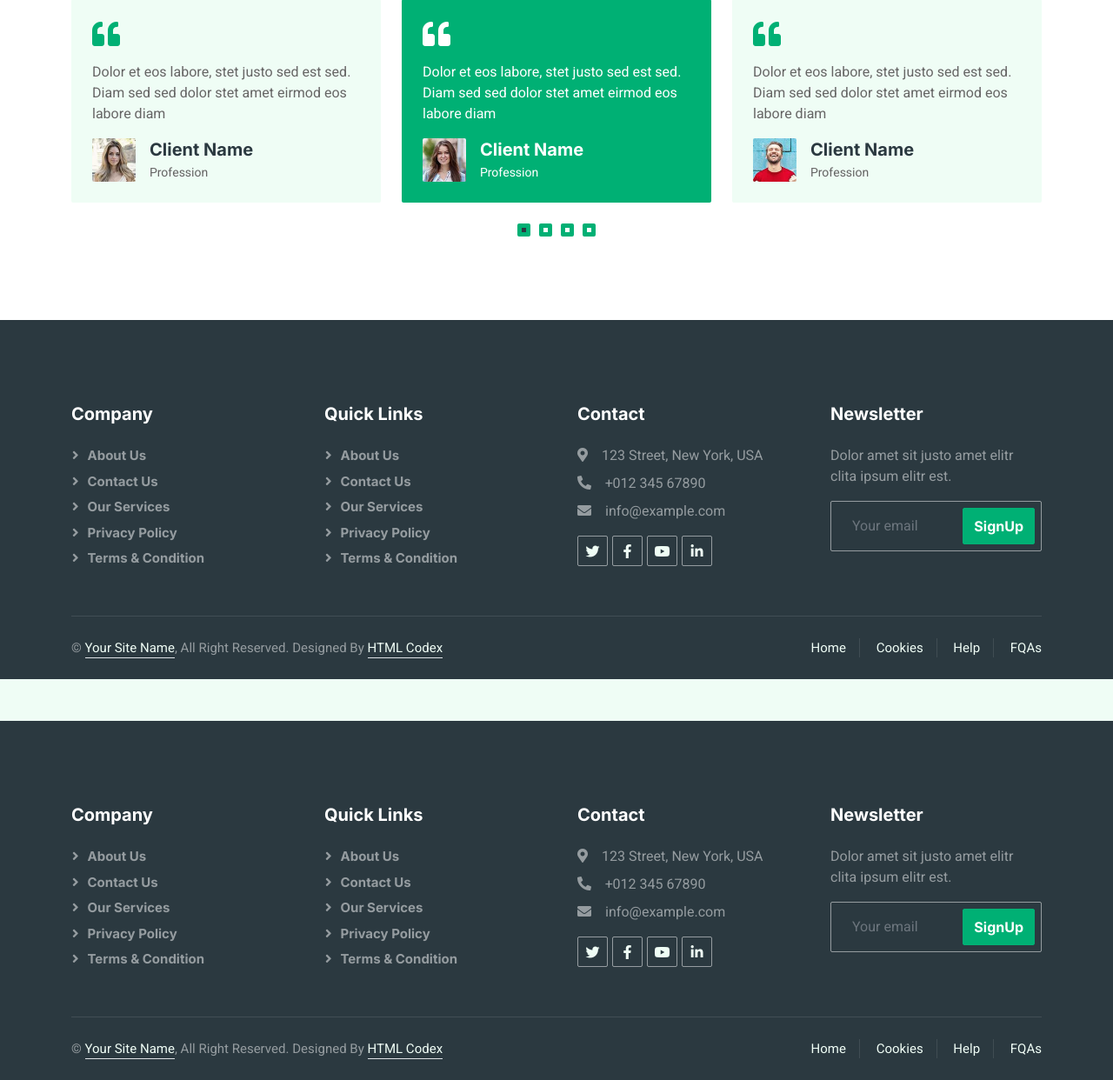
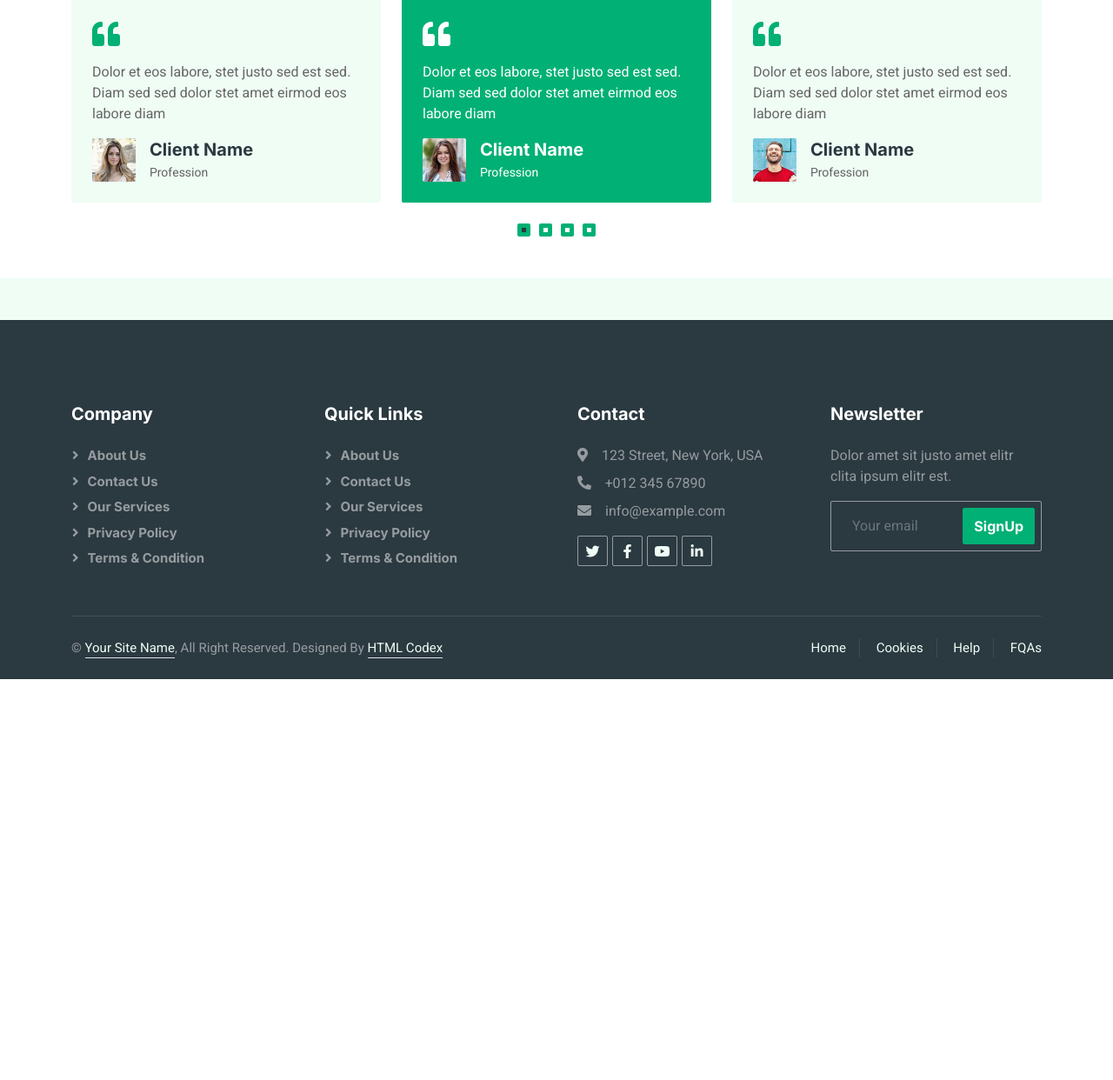
Before and after one commit to aviralyadav/python, a Django app: page / in a window 1280 px wide. Shown: the part 3404-4646 px from the top of the page at 87% size. After the commit the page ends 4185 px from the top, so only its background shows below. Run offline with Django 3.2, Linux system fonts and the light colour scheme; some libraries are stand-ins or nearby versions.

Commit message:
base.html file with extends and block tag

```diff
--- a/firstdjangoapp/templates/about.html
+++ b/firstdjangoapp/templates/about.html
@@ -1,4 +1,5 @@
-{% include 'header.html' %}
+{% extends 'base.html' %}
+{% block content %}
     <div class="container-xxl bg-white p-0">
        <!-- Header End -->
 <div class="container-xxl py-5 bg-dark page-header mb-5">
@@ -47,4 +48,4 @@
         </div>
         <!-- About End -->
     </div>
-{% include 'footer.html' %}
+{% endblock  %}
--- /dev/null
+++ b/firstdjangoapp/templates/base.html
@@ -0,0 +1,5 @@
+{% include 'header.html' %}
+
+{% block content %}{% endblock  %}
+
+{% include 'footer.html' %}
--- a/firstdjangoapp/templates/contact.html
+++ b/firstdjangoapp/templates/contact.html
@@ -1,4 +1,5 @@
-{% include 'header.html' %}
+{% extends 'base.html' %}
+{% block content %}
     <div class="container-xxl bg-white p-0">
 
         <!-- Header End -->
@@ -98,4 +99,4 @@
         <!-- Contact End -->
 
     </div>
-{% include 'footer.html' %}
+{% endblock  %}
--- a/firstdjangoapp/templates/index.html
+++ b/firstdjangoapp/templates/index.html
@@ -1,4 +1,5 @@
-{% include 'header.html' %}
+{% extends 'base.html' %}
+{% block content %}
 
     <div class="container-xxl bg-white p-0">
         <!-- Carousel Start -->
@@ -569,75 +570,6 @@
         </div>
         <!-- Testimonial End -->
 
-
-        <!-- Footer Start -->
-        <div class="container-fluid bg-dark text-white-50 footer pt-5 mt-5 wow fadeIn" data-wow-delay="0.1s">
-            <div class="container py-5">
-                <div class="row g-5">
-                    <div class="col-lg-3 col-md-6">
-                        <h5 class="text-white mb-4">Company</h5>
-                        <a class="btn btn-link text-white-50" href="">About Us</a>
-                        <a class="btn btn-link text-white-50" href="">Contact Us</a>
-                        <a class="btn btn-link text-white-50" href="">Our Services</a>
-                        <a class="btn btn-link text-white-50" href="">Privacy Policy</a>
-                        <a class="btn btn-link text-white-50" href="">Terms & Condition</a>
-                    </div>
-                    <div class="col-lg-3 col-md-6">
-                        <h5 class="text-white mb-4">Quick Links</h5>
-                        <a class="btn btn-link text-white-50" href="">About Us</a>
-                        <a class="btn btn-link text-white-50" href="">Contact Us</a>
-                        <a class="btn btn-link text-white-50" href="">Our Services</a>
-                        <a class="btn btn-link text-white-50" href="">Privacy Policy</a>
-                        <a class="btn btn-link text-white-50" href="">Terms & Condition</a>
-                    </div>
-                    <div class="col-lg-3 col-md-6">
-                        <h5 class="text-white mb-4">Contact</h5>
-                        <p class="mb-2"><i class="fa fa-map-marker-alt me-3"></i>123 Street, New York, USA</p>
-                        <p class="mb-2"><i class="fa fa-phone-alt me-3"></i>+012 345 67890</p>
-                        <p class="mb-2"><i class="fa fa-envelope me-3"></i>info@example.com</p>
-                        <div class="d-flex pt-2">
-                            <a class="btn btn-outline-light btn-social" href=""><i class="fab fa-twitter"></i></a>
-                            <a class="btn btn-outline-light btn-social" href=""><i class="fab fa-facebook-f"></i></a>
-                            <a class="btn btn-outline-light btn-social" href=""><i class="fab fa-youtube"></i></a>
-                            <a class="btn btn-outline-light btn-social" href=""><i class="fab fa-linkedin-in"></i></a>
-                        </div>
-                    </div>
-                    <div class="col-lg-3 col-md-6">
-                        <h5 class="text-white mb-4">Newsletter</h5>
-                        <p>Dolor amet sit justo amet elitr clita ipsum elitr est.</p>
-                        <div class="position-relative mx-auto" style="max-width: 400px;">
-                            <input class="form-control bg-transparent w-100 py-3 ps-4 pe-5" type="text" placeholder="Your email">
-                            <button type="button" class="btn btn-primary py-2 position-absolute top-0 end-0 mt-2 me-2">SignUp</button>
-                        </div>
-                    </div>
-                </div>
-            </div>
-            <div class="container">
-                <div class="copyright">
-                    <div class="row">
-                        <div class="col-md-6 text-center text-md-start mb-3 mb-md-0">
-                            &copy; <a class="border-bottom" href="#">Your Site Name</a>, All Right Reserved.
-
-							<!--/*** This template is free as long as you keep the footer author’s credit link/attribution link/backlink. If you'd like to use the template without the footer author’s credit link/attribution link/backlink, you can purchase the Credit Removal License from "https://htmlcodex.com/credit-removal". Thank you for your support. ***/-->
-							Designed By <a class="border-bottom" href="https://htmlcodex.com">HTML Codex</a>
-                        </div>
-                        <div class="col-md-6 text-center text-md-end">
-                            <div class="footer-menu">
-                                <a href="">Home</a>
-                                <a href="">Cookies</a>
-                                <a href="">Help</a>
-                                <a href="">FQAs</a>
-                            </div>
-                        </div>
-                    </div>
-                </div>
-            </div>
-        </div>
-        <!-- Footer End -->
-
-
-        <!-- Back to Top -->
-        <a href="#" class="btn btn-lg btn-primary btn-lg-square back-to-top"><i class="bi bi-arrow-up"></i></a>
     </div>
 
-{% include 'footer.html' %}
+{% endblock  %}
```
